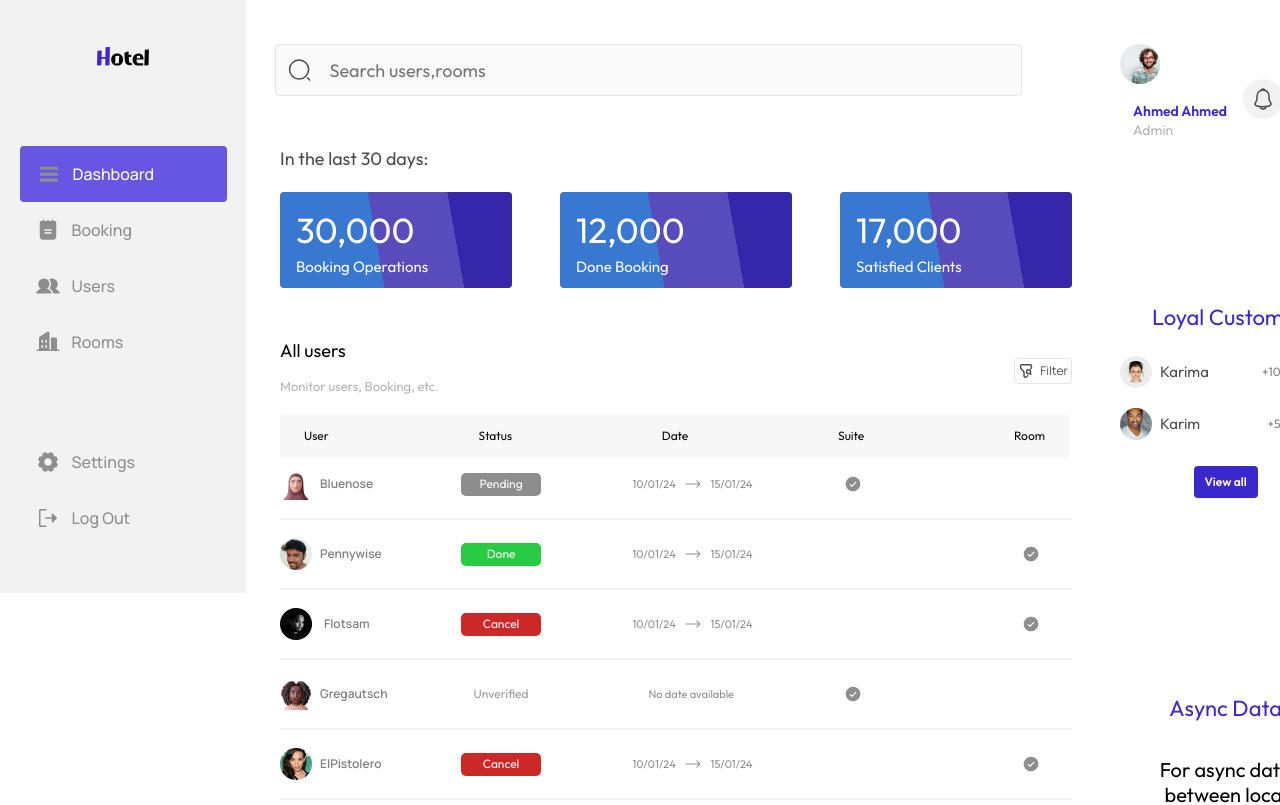
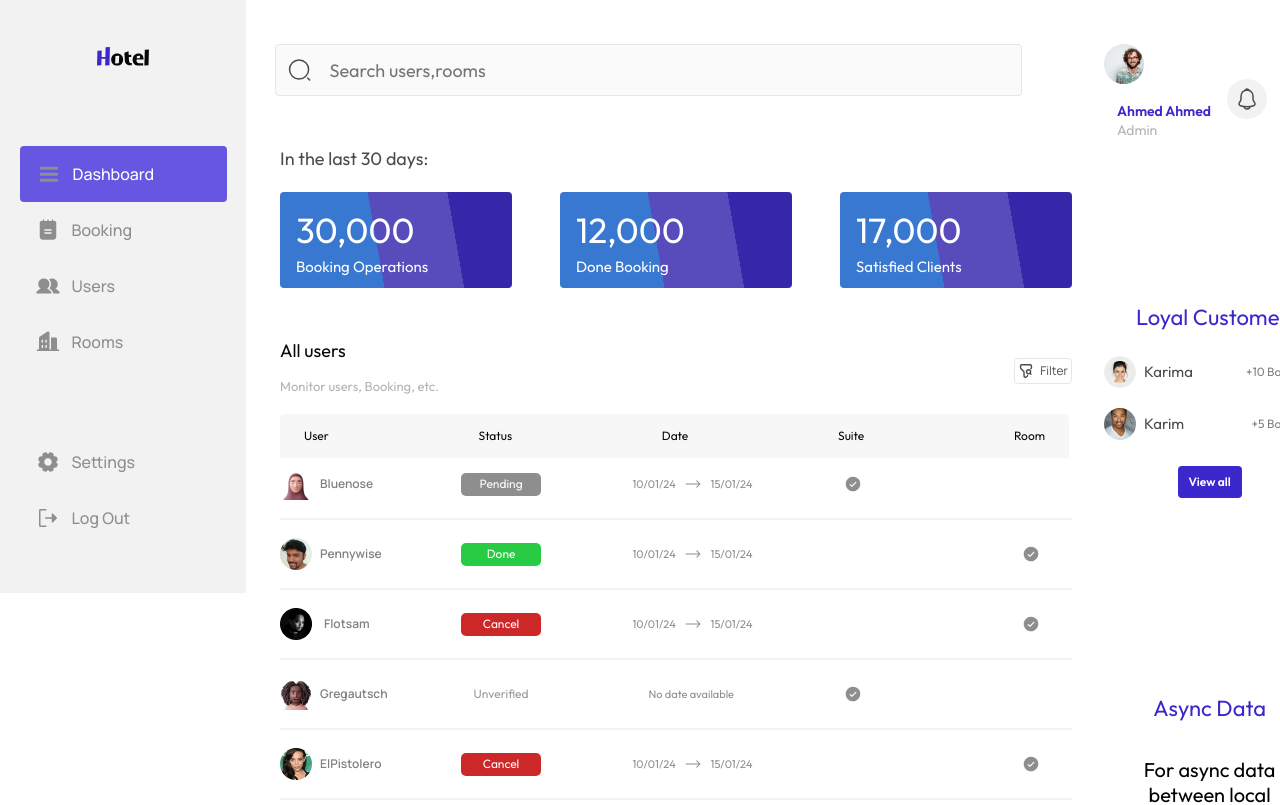
Before and after one commit to KhaliLounis/Nexus-Hotel-challenge, a React (Vite) app: page / in a window 1280 px wide. Shown: the top 805 px of the page. Built offline with nearby package versions, Linux system fonts and the light colour scheme; a web font is replaced by a local one.

Commit message:
HotelProject

```diff
--- a/src/comps/rightsection.css
+++ b/src/comps/rightsection.css
@@ -2,7 +2,7 @@
   display: flex;
   flex-direction: column;
   justify-content: space-between;
-  margin-left: 3rem;
+  margin-left: 2rem;
 }
 
 .profile {
@@ -41,6 +41,7 @@
 }
 .bell {
   margin-right: 3rem;
+  cursor: pointer;
 }
 .customers {
   display: flex;
```
